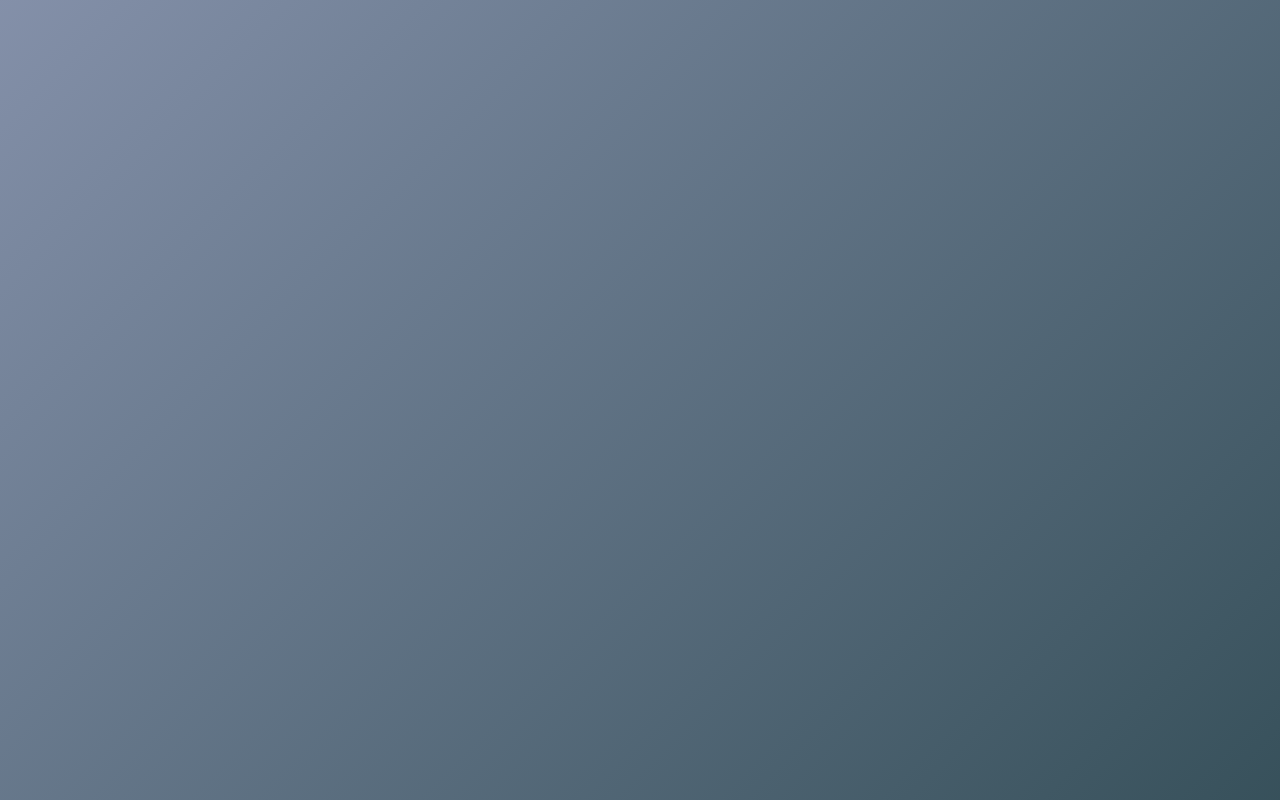
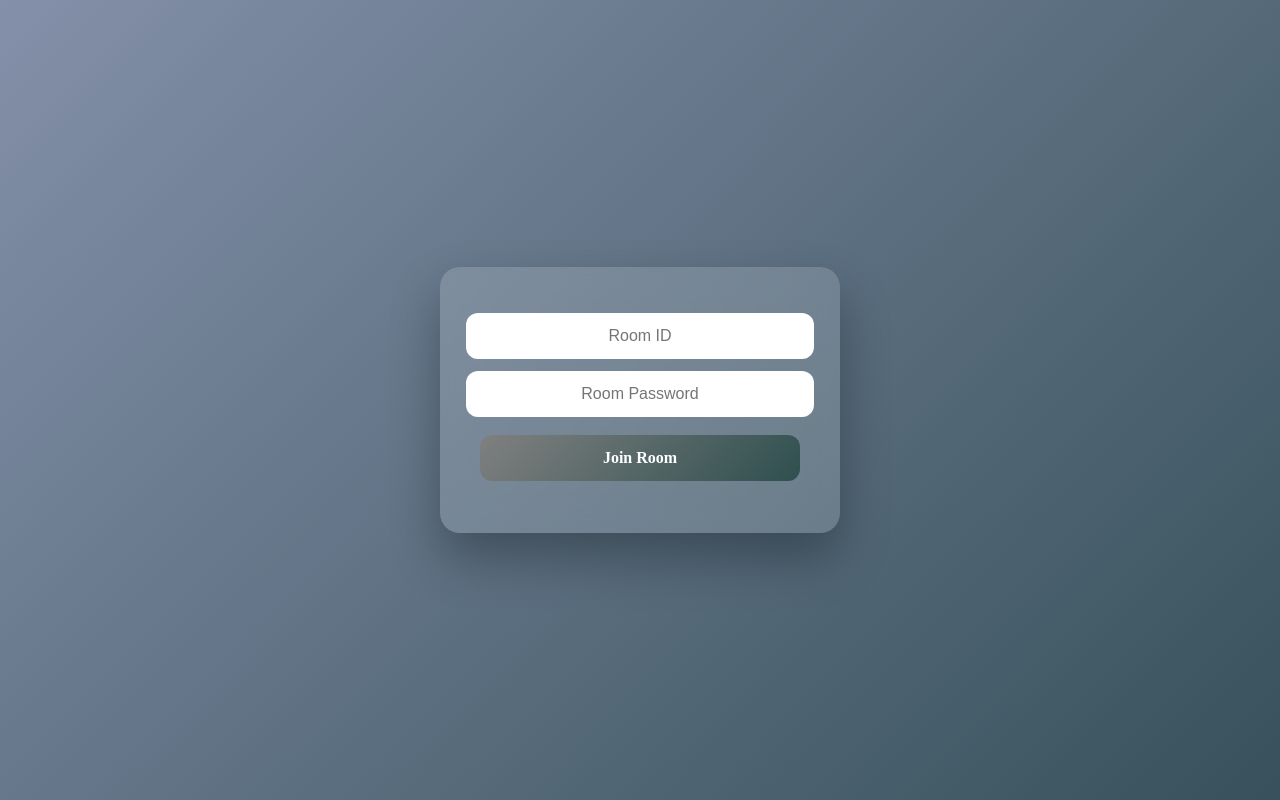
Before and after one commit to hardik2005p/gmeet-clone, a React app in the folder frontend/: page /join in a window 1280 px wide. Before the commit this address had no page. Built offline with nearby package versions, Linux system fonts and the light colour scheme; the HTML template or start-up script is replaced by a standard one.

Commit message:
users connected

```diff
--- a/frontend/src/App.jsx
+++ b/frontend/src/App.jsx
@@ -7,7 +7,7 @@ import { Login_email } from './components/login'
 import { Signup_email } from './components/signup'
 import { RoomsPage } from './pages/Room'
 import { MeetingRoom } from './pages/MeetingRoom'
-
+import { JoinRoom } from './pages/JoinRoom'
 function App() {
   const [count, setCount] = useState(0)
 
@@ -19,8 +19,9 @@ function App() {
           <Routes>
             <Route path="/login" element={<Login_email></Login_email>}></Route>
             <Route path="/signup" element={<Signup_email></Signup_email>}></Route>
-            <Route path="/Room" element={<RoomsPage/>}></Route>
+            <Route path="/room" element={<RoomsPage/>}></Route>
             <Route path="/meetingRoom/:roomid" element={<MeetingRoom></MeetingRoom>}></Route>
+            <Route path="/join" element={<JoinRoom></JoinRoom>}></Route>
           </Routes>
         </BrowserRouter>
 
--- a/frontend/src/pages/JoinRoom.jsx
+++ b/frontend/src/pages/JoinRoom.jsx
@@ -0,0 +1,57 @@
+import { useState } from "react"
+import './joinroom.css'
+import { useNavigate } from "react-router-dom";
+
+export function JoinRoom(){
+    const [roomid,setroomid]=useState();
+    const [roomPassword,setroomPassword]=useState();
+    const navigate=useNavigate();
+
+    async function joinRoomHandle(){
+
+        try{
+            const response=await fetch("http://localhost:3000/room",{
+                method:"POST",
+                headers: {
+                    "Content-Type": "application/json"
+                },
+                body: JSON.stringify({
+                    roomid: roomid,
+                    password: roomPassword
+                })
+            })
+            const data=await response.text();
+            if(!response.ok)
+            {
+                alert(data);
+                return;
+            }
+            navigate(`/meetingRoom/${roomid}`,{
+                state:{
+                    roomid,
+                    roomPassword
+                }
+            });
+
+        }
+        catch(e)
+        {
+            console.log(e);
+        }
+
+
+    }
+
+
+    return (
+        <div className="container">
+            <div className="card">
+                <input className="input" placeholder="Room ID" onChange={(e)=>setroomid(e.target.value)} ></input>
+                <input className="input" placeholder="Room Password" onChange={(e)=>setroomPassword(e.target.value)}></input>
+                <button className="btn" onClick={joinRoomHandle}>Join Room</button>
+            </div>
+
+        </div>
+    )
+
+}
--- a/frontend/src/pages/Room.jsx
+++ b/frontend/src/pages/Room.jsx
@@ -1,5 +1,6 @@
 import { useNavigate } from 'react-router-dom';
 import './room.css'
+
 
 export function RoomsPage(){
      const navigate=useNavigate();
@@ -32,12 +33,17 @@ export function RoomsPage(){
         }
 
     }
+
+    function joinRoom()
+    {
+        navigate("/join");
+    }
     return (
         <div className="container">
             <div className="card">
                 <h1 >Start Meeting</h1>
                 <button className="btn create" onClick={CreateRoom}>Create Room</button>
-                <button className="btn join">Join Room</button>
+                <button className="btn join" onClick={joinRoom}>Join Room</button>
             </div>
         </div>
 
--- /dev/null
+++ b/frontend/src/pages/joinroom.css
@@ -0,0 +1,45 @@
+.container{
+    width: 100%;
+    display: flex;
+    justify-content: center;
+
+}
+
+.card {
+  background: rgba(255, 255, 255, 0.15);
+  backdrop-filter: blur(15px);
+  padding: 40px;
+  border-radius: 20px;
+  text-align: center;
+  box-shadow: 0 25px 50px rgba(0,0,0,0.3);
+  width: 320px;
+}
+
+.btn{
+  width: 100%;
+  padding: 14px;
+  margin: 12px 0;
+  border: none;
+  border-radius: 12px;
+  font-size: 1rem;
+  font-weight: 600;
+  cursor: pointer;
+  transition: all 0.3s ease;
+  background: linear-gradient(135deg, grey, darkslategray);
+  color: white;
+}
+.input{
+    width:100%;
+    padding:14px;
+    margin:6px -15px;
+
+    border: none;
+    border-radius:12px;
+
+    text-align: left;      /* ⭐ centers placeholder & typed text */
+    font-size: 1rem;
+}
+
+.input::placeholder{
+    text-align: center;
+}
```
Also changed, not shown: 1 other file (tests, documents, lock files or other folders).
